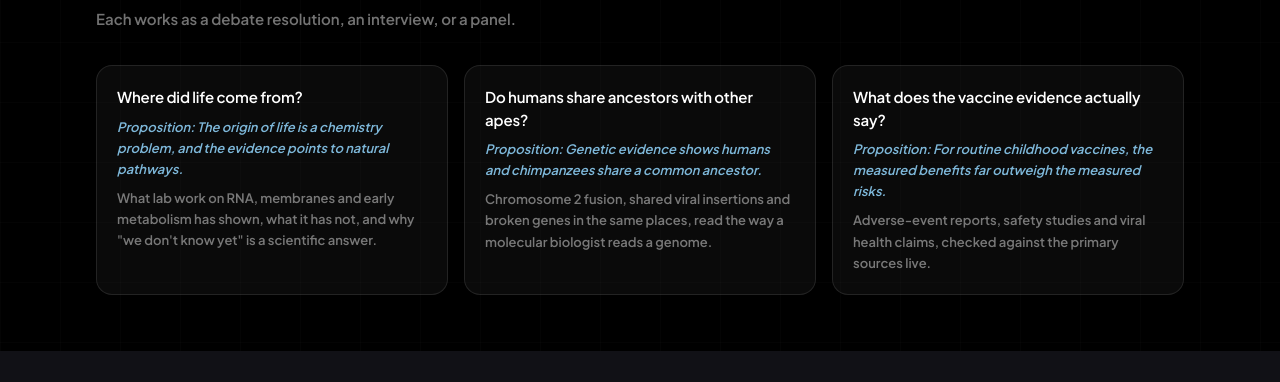
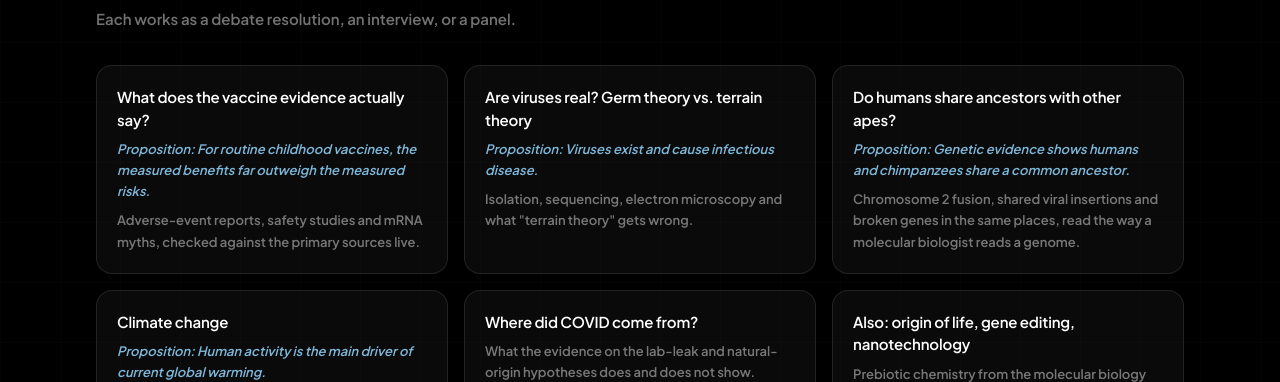
Before and after one commit to gregnewkirk/drgregshow-website, a Next.js app: page /book in a window 1280 px wide. Shown: the part 2418-2800 px from the top of the page. Built offline with nearby package versions, Linux system fonts and the light colour scheme.

Commit message:
Booking page + kit: six topics, vaccines first; origin of life secondary

```diff
--- a/src/app/book/page.tsx
+++ b/src/app/book/page.tsx
@@ -48,9 +48,14 @@ const STATS = [
 
 const TOPICS = [
   {
-    title: 'Where did life come from?',
-    prop: 'Proposition: The origin of life is a chemistry problem, and the evidence points to natural pathways.',
-    desc: 'What lab work on RNA, membranes and early metabolism has shown, what it has not, and why "we don\'t know yet" is a scientific answer.',
+    title: 'What does the vaccine evidence actually say?',
+    prop: 'Proposition: For routine childhood vaccines, the measured benefits far outweigh the measured risks.',
+    desc: 'Adverse-event reports, safety studies and mRNA myths, checked against the primary sources live.',
+  },
+  {
+    title: 'Are viruses real? Germ theory vs. terrain theory',
+    prop: 'Proposition: Viruses exist and cause infectious disease.',
+    desc: 'Isolation, sequencing, electron microscopy and what "terrain theory" gets wrong.',
   },
   {
     title: 'Do humans share ancestors with other apes?',
@@ -58,9 +63,19 @@ const TOPICS = [
     desc: 'Chromosome 2 fusion, shared viral insertions and broken genes in the same places, read the way a molecular biologist reads a genome.',
   },
   {
-    title: 'What does the vaccine evidence actually say?',
-    prop: 'Proposition: For routine childhood vaccines, the measured benefits far outweigh the measured risks.',
-    desc: 'Adverse-event reports, safety studies and viral health claims, checked against the primary sources live.',
+    title: 'Climate change',
+    prop: 'Proposition: Human activity is the main driver of current global warming.',
+    desc: 'The measurements behind the consensus, and where biotechnology fits in mitigation.',
+  },
+  {
+    title: 'Where did COVID come from?',
+    prop: '',
+    desc: 'What the evidence on the lab-leak and natural-origin hypotheses does and does not show.',
+  },
+  {
+    title: 'Also: origin of life, gene editing, nanotechnology',
+    prop: '',
+    desc: 'Prebiotic chemistry from the molecular biology side, what CRISPR can and cannot do, and my own research on nanomaterial DNA delivery.',
   },
 ]
 
@@ -291,7 +306,7 @@ export default function BookPage() {
             <div className="rounded-3xl border border-white/[0.10] bg-white/[0.04] p-6">
               <div className="text-[11px] font-bold uppercase tracking-[0.24em]" style={{ color: ACCENT }}>Best fit</div>
               <div className="mt-4 space-y-2.5">
-                {['Debates on evolution and the origin of life', 'Podcasts on vaccine and health claims', 'Panels on health misinformation', 'On-camera expert commentary'].map(item => (
+                {['Debates on vaccines, germ theory and evolution', 'Podcasts on health and climate claims', 'Panels on health misinformation', 'On-camera expert commentary'].map(item => (
                   <div key={item} className="rounded-2xl border border-white/[0.07] bg-black/20 p-3.5 text-[13.5px] font-semibold leading-5 text-white/72">{item}</div>
                 ))}
               </div>
@@ -375,7 +390,7 @@ export default function BookPage() {
             {TOPICS.map(t => (
               <div key={t.title} className="p-5" style={{ background: 'rgba(255,255,255,0.04)', border: '1px solid rgba(255,255,255,0.10)', borderRadius: '16px' }}>
                 <h3 className="text-[15px] font-bold text-white mb-2">{t.title}</h3>
-                <p className="text-[13px] italic leading-relaxed mb-2" style={{ color: ACCENT }}>{t.prop}</p>
+                {t.prop && <p className="text-[13px] italic leading-relaxed mb-2" style={{ color: ACCENT }}>{t.prop}</p>}
                 <p className="text-[13px] text-white/45 leading-relaxed">{t.desc}</p>
               </div>
             ))}
```
Also changed, not shown: 1 other file (tests, documents, lock files or other folders).
